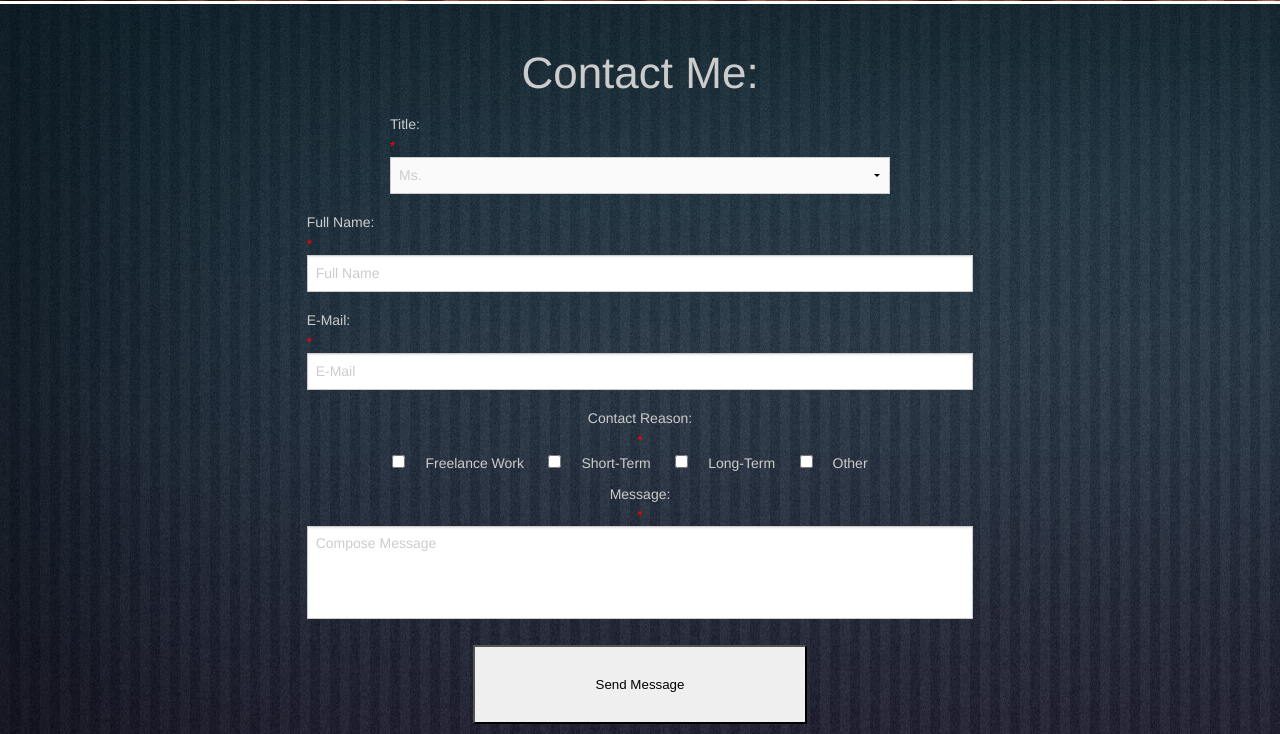
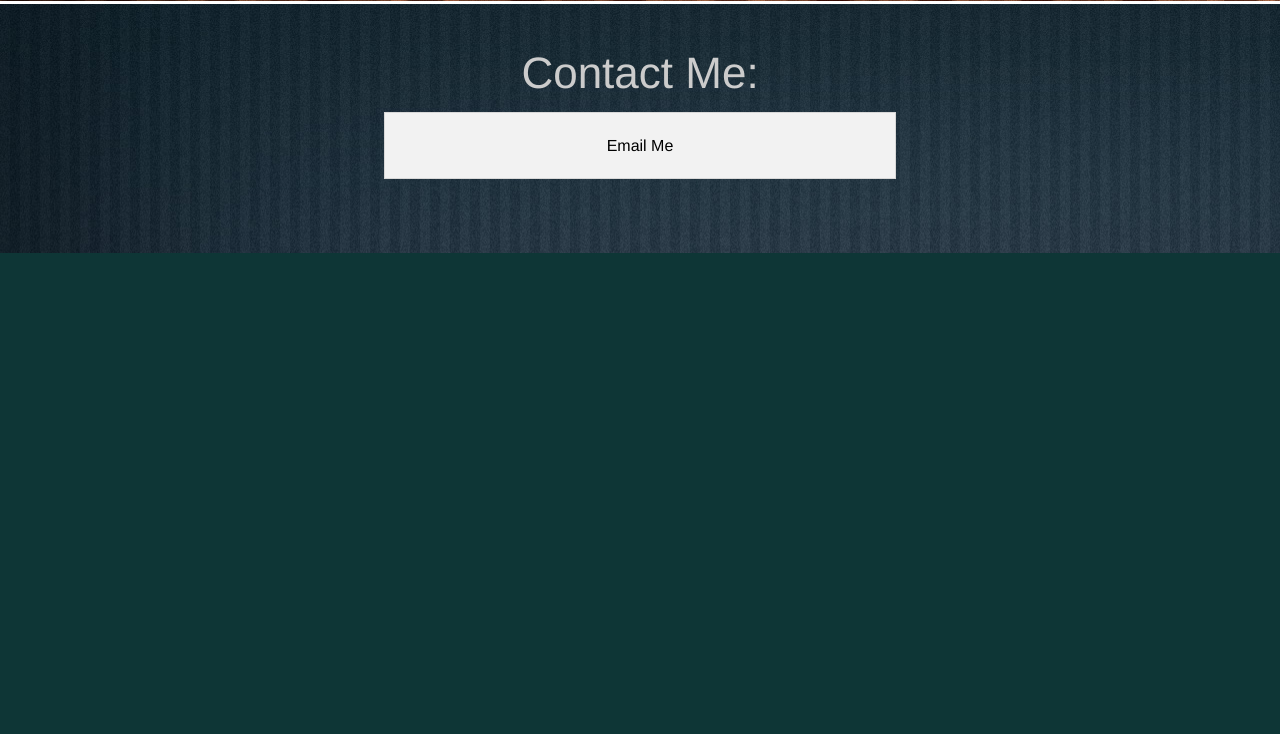
Before and after one commit to dmc2015/portfolio, a PHP site: page / in a window 1280 px wide. Shown: the part 1892-2626 px from the top of the page. After the commit the page ends 2145 px from the top, so only its background shows below. Run offline with PHP 8.4, Linux system fonts and the light colour scheme; some libraries are stand-ins or nearby versions.

Commit message:
added a e-mail since php form is not operational

```diff
--- a/css/customcontact.css
+++ b/css/customcontact.css
@@ -63,3 +63,44 @@ input #field_message{
 *[placeholder="Compose Message"]{
     color:red;
   }
+
+/*EMAILFORM*/
+.email-contact{
+    margin-left: 30%;
+margin-right:30%;
+margin-bottom: 5%;
+}
+
+
+.default-contact{
+  padding-bottom: 10px;
+
+}
+
+
+/*::-webkit-input-placeholder, :-moz-placeholder, ::-moz-placeholder, ms-input-placeholder{
+   color: black;
+}*/
+
+
+.default-contact a{
+  color: black;
+}
+
+/*
+::-webkit-input-placeholder {
+   color: black;
+}
+
+:-moz-placeholder {
+   color: black;
+}
+
+::-moz-placeholder {
+   color: black;
+}
+
+:-ms-input-placeholder {
+   color: black;
+}
+*/
--- a/index.php
+++ b/index.php
@@ -118,10 +118,15 @@
 
 					</ul>
 				</section>
-				<div id="contact" class="contact-form">
+				<div id="contact" class="contact-form default-contact">
 
 					<h1 class="text-center contact-padding">Contact Me:</h1>
-					<?php include("custom_form.php"); ?>
+
+					<p class="panel text-center email-contact">
+						<a href="mailto:mclamb.donald@gmail.com">Email Me</a>
+					</p>
+
+					<!-- //<php include("custom_form.php"); ?> -->
 					<!-- <div class="g-recaptcha" data-sitekey="6LcJdAgTAAAAAFNtfMQDBij8f1N6k8nCPk24ENv6"></div> -->
 
 				</div>
```
Also changed, not shown: customform_methods.php (+11 -0 lines).
